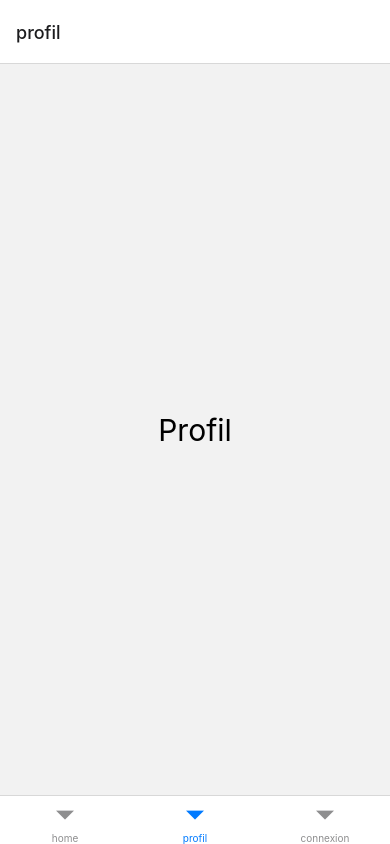
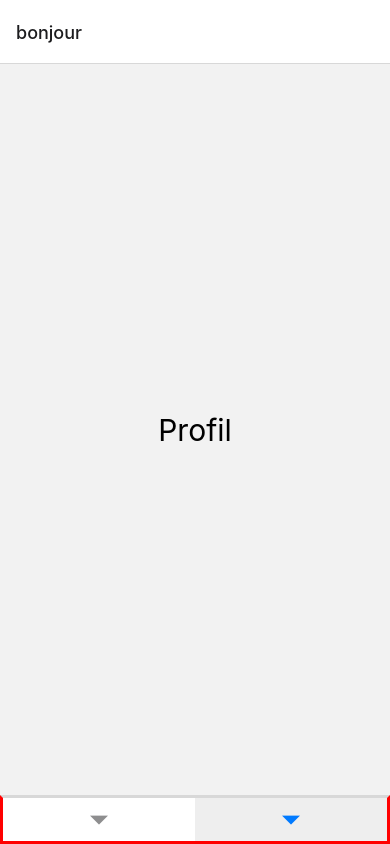
Before and after one commit to webdevproformation/react-native-d-avril-2023, a React Native app in the folder jour6-menu/: screen /profil in a window 390 px wide. Built offline with nearby package versions, Linux system fonts and the light colour scheme.

Commit message:
bon appétit

```diff
--- a/jour6-menu/App.js
+++ b/jour6-menu/App.js
@@ -15,10 +15,16 @@ export default function App() {
   return (
     <View style={styles.container}>
       <NavigationContainer>
-      <Menu.Navigator>
-        <Menu.Screen name="home" component={Accueil}/>
+      <Menu.Navigator screenOptions={{
+        tabBarActiveBackgroundColor : "#eee",
+        tabBarStyle : { borderColor : "red" , borderWidth : 3 },
+        tabBarShowLabel : false,
+        title : "bonjour"
+
+      }}>
+        {/** https://reactnavigation.org/docs/bottom-tab-navigator */}
+        <Menu.Screen name="home" component={Accueil} />
         <Menu.Screen name="profil" component={Profil}/>
-        <Menu.Screen name="connexion" component={Profil}/>
        </Menu.Navigator>
       </NavigationContainer>
       <StatusBar style="auto" />
--- a/jour6-menu/composants/Profil.jsx
+++ b/jour6-menu/composants/Profil.jsx
@@ -21,3 +21,6 @@ const styles = StyleSheet.create({
         fontSize : 30,
     }
 })
+
+// export
+// export default
```
Also changed, not shown: 1 other file (tests, documents, lock files or other folders).
